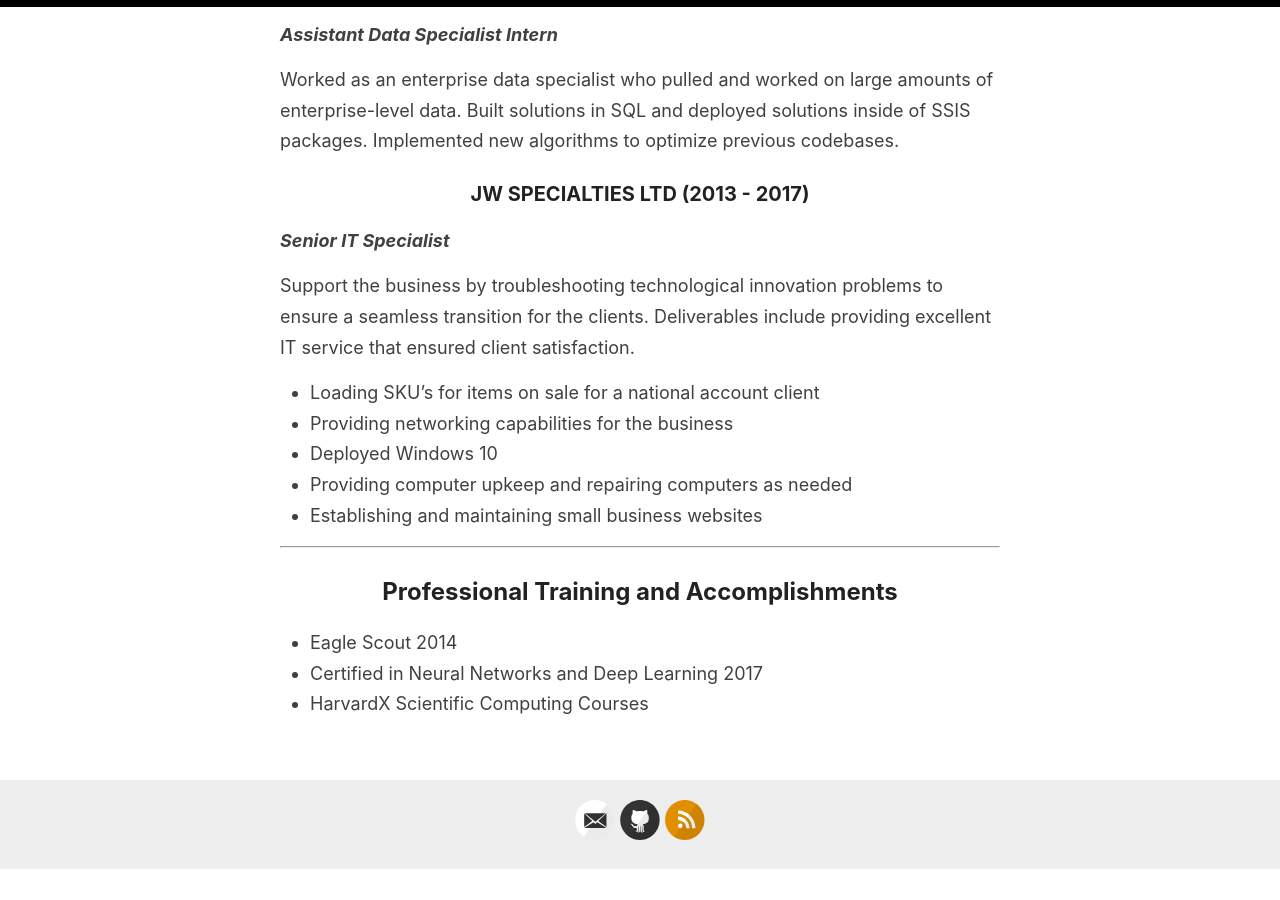
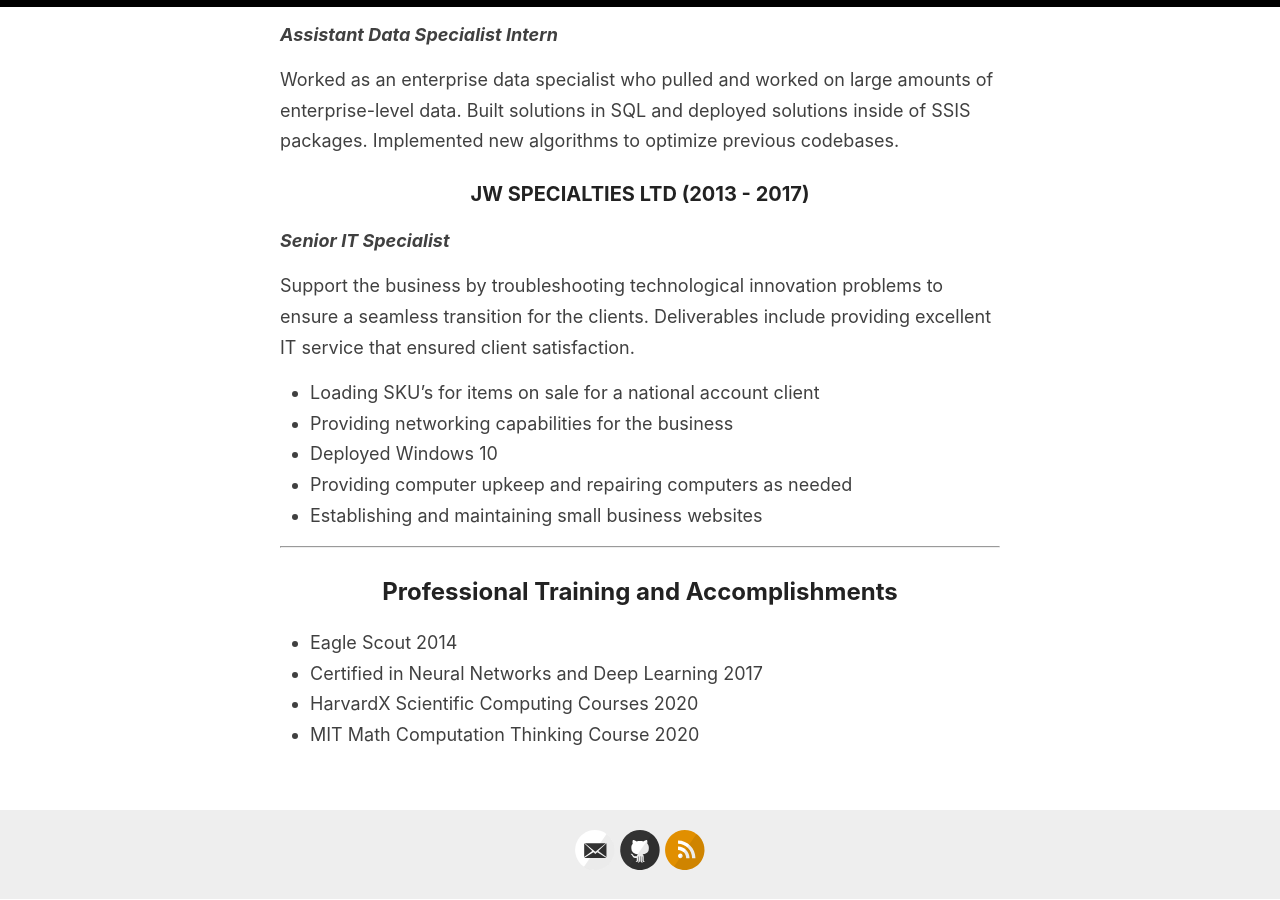
Before and after one commit to skiman6010/skiman6010.github.io, a Jekyll site: the page built from _pages/resume.md, in a window 1280 px wide and 900 px high, scrolled down 946 px. Built offline with Jekyll 4.4.1, drawn with Linux system fonts in a browser that asks for light colours; before the commit the page ends 1815 px from its top, so only the background shows below that; some of the changed text lies outside the part shown.

Commit message:
Updated resume with end date for Satori and new comp course.

```diff
--- a/_pages/resume.md
+++ b/_pages/resume.md
@@ -16,7 +16,7 @@ permalink: /resume/
 
 ## Experience
 
-### SATORI CONTINUUM (2018 - Present)
+### SATORI CONTINUUM (2018 - 2020)
 ***Data Scientist***
 
 Create a new department in the company for data science and create the pipelines needed for quick, efficient analysis on different data points within the company. Deploy in-production machine learning models to analyze and help customers become certified in courses to help save lives around the globe.
@@ -43,4 +43,5 @@ Support the business by troubleshooting technological innovation problems to ens
 ## Professional Training and Accomplishments
 - Eagle Scout 2014
 - Certified in Neural Networks and Deep Learning 2017
-- HarvardX Scientific Computing Courses
+- HarvardX Scientific Computing Courses 2020
+- MIT Math Computation Thinking Course 2020
```
